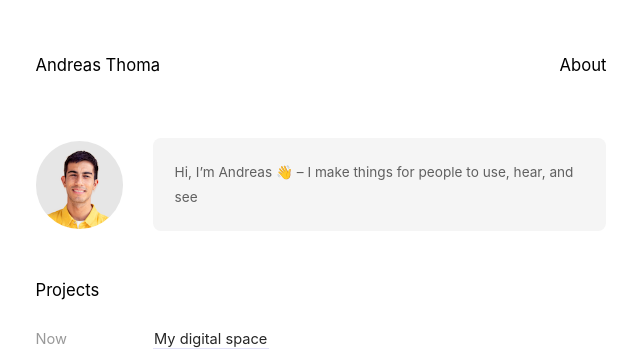
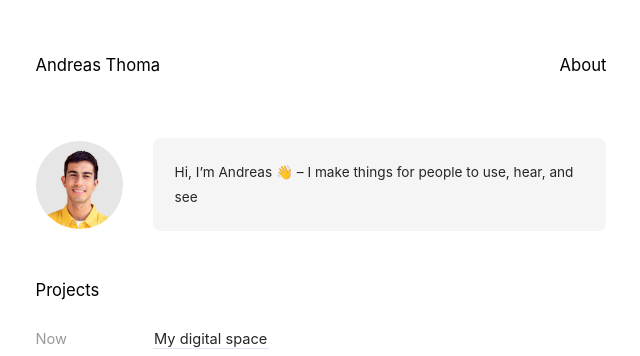
Before and after one commit to andreeeeaaaaas/my-digital-space, a Jekyll site: the page built from _pages/index.md, in a window 1280 px wide. Shown: the top 356 px of the page, without its empty margins (319-959 px from the left). Built offline with Jekyll 4.4.1, drawn with Linux system fonts in a browser that asks for light colours.

Commit message:
Updated footer

```diff
--- a/_includes/footer.html
+++ b/_includes/footer.html
@@ -1,6 +1,7 @@
 <!-- <div style="width: fit-content">
     <img src="assets/Favicon-headshot.png" alt="favicon">
 </div> -->
+~ ~ ~ ~ ~ ~
 <br>
 <br>
 Hey there, I'm Andreas 👋 <br>
--- a/_sass/_style.scss
+++ b/_sass/_style.scss
@@ -208,7 +208,6 @@
   font-size: calc($font-size-base - 1px);
   background: $color-box-background;
   border-radius: $border-radius;
-  color: $color-subtext;
   margin-block-start: 1em;
   margin-block-end: 1em;
 
```
Also changed, not shown: 11 other files.
